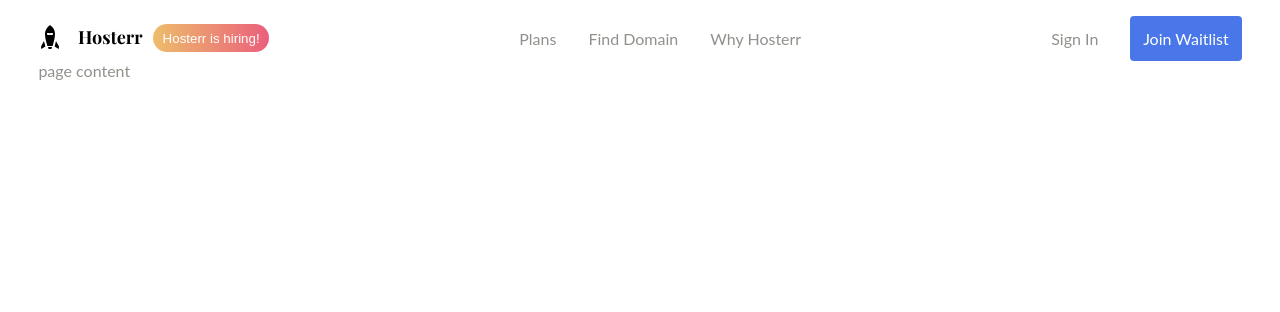
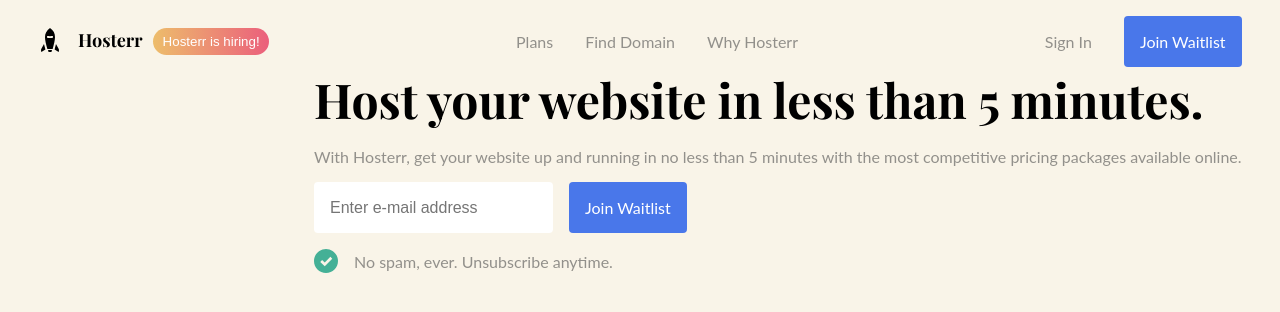
Before and after one commit to michael-rodriguez22/coding-challenges, a plain HTML site: page hosterr-waitlist-page/index.html in a window 1280 px wide. Drawn offline with nearby package versions, Linux system fonts and the light colour scheme.

Commit message:
add main page content

```diff
--- a/hosterr-waitlist-page/assets/style.css
+++ b/hosterr-waitlist-page/assets/style.css
@@ -18,9 +18,13 @@
   color: var(--text-medium);
 }
 
-html,
+html {
+  height: 100%;
+}
+
 body {
-  height: 100%;
+  min-height: 100vh;
+  background-color: var(--bg-medium);
 }
 
 ol,
@@ -80,7 +84,8 @@
 
 .btn-accent {
   color: #fff;
-  padding: 0.8rem;
+  padding: 1rem;
+  font-size: 1rem;
   text-align: center;
   border-radius: 4px;
   background-color: var(--accent-blue);
@@ -169,8 +174,51 @@
   display: flex;
   flex-direction: column;
   align-items: center;
-  justify-content: space-evenly;
+  justify-content: space-between;
   flex: 1;
+}
+
+/* Hero */
+.hero {
+  /*  */
+}
+
+/* Main Content */
+main {
+  display: flex;
+  flex-direction: column;
+}
+
+.content {
+  display: flex;
+  flex-direction: column;
+  gap: 1rem;
+}
+
+.content > h1 {
+  color: #000;
+  font-size: 3rem;
+  font-weight: bold;
+  font-family: "Playfair Display", serif;
+}
+
+.subscribe {
+  display: flex;
+  flex-direction: column;
+  gap: 1rem;
+}
+
+.subscribe > input {
+  padding: 1rem;
+  font-size: 1rem;
+  border-radius: 4px;
+  background-color: #fff;
+}
+
+.unsubscribe {
+  display: flex;
+  align-items: center;
+  gap: 1rem;
 }
 
 /* Tablets */
@@ -185,6 +233,7 @@
   .dropdown-menu > .call-to-action {
     flex: 2;
     flex-direction: row;
+    justify-content: space-evenly;
   }
 }
 
@@ -204,4 +253,12 @@
   .dropdown-menu {
     display: none;
   }
+
+  main {
+    flex-direction: row-reverse;
+  }
+
+  .subscribe {
+    flex-direction: row;
+  }
 }
--- a/hosterr-waitlist-page/index.html
+++ b/hosterr-waitlist-page/index.html
@@ -54,7 +54,37 @@
         </div>
       </div>
 
-      <main>page content</main>
+      <main>
+        <section class="hero">
+          <!-- shapes, hero image -->
+        </section>
+
+        <section class="content">
+          <h1>Host your website in less than 5 minutes.</h1>
+          <p>
+            With Hosterr, get your website up and running in no less than 5
+            minutes with the most competitive pricing packages available online.
+          </p>
+          <div class="subscribe">
+            <input
+              type="email"
+              name="email"
+              id="email"
+              placeholder="Enter e-mail address"
+            />
+            <a href="#Join Waitlist" class="btn-accent">Join Waitlist</a>
+          </div>
+          <div class="unsubscribe">
+            <img src="./assets/Checkmark.svg" alt="checkmark" />
+            <p>No spam, ever. Unsubscribe anytime.</p>
+          </div>
+        </section>
+      </main>
+
+      <footer>
+        <!-- social links -->
+        <!-- contact -->
+      </footer>
     </div>
     <script src="./assets/script.js"></script>
   </body>
```
